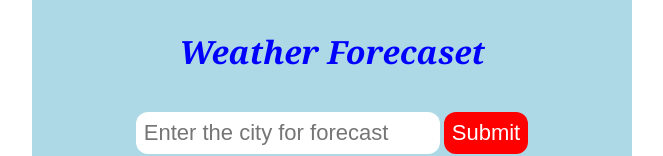
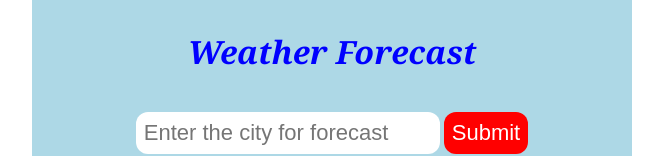
Before and after one commit to dev1980/Weather-App, a website built with webpack: page dist/index.html in a window 1280 px wide. Shown: the part 257-413 px from the top of the page, without its empty margins (308-971 px from the left). Built offline with nearby package versions, Linux system fonts and the light colour scheme; no server answers.

Commit message:
make text correction

```diff
--- a/dist/index.html
+++ b/dist/index.html
@@ -8,7 +8,7 @@
     <div class="container">
         <header>
             <img src="#" id="imgGif" alt="Weather app picture">
-            <h1>Weather Forecaset</h1>
+            <h1>Weather Forecast</h1>
         </header>
 <section class="section">
     <input type="text" id="txtCity" placeholder="Enter the city for forecast">
```
